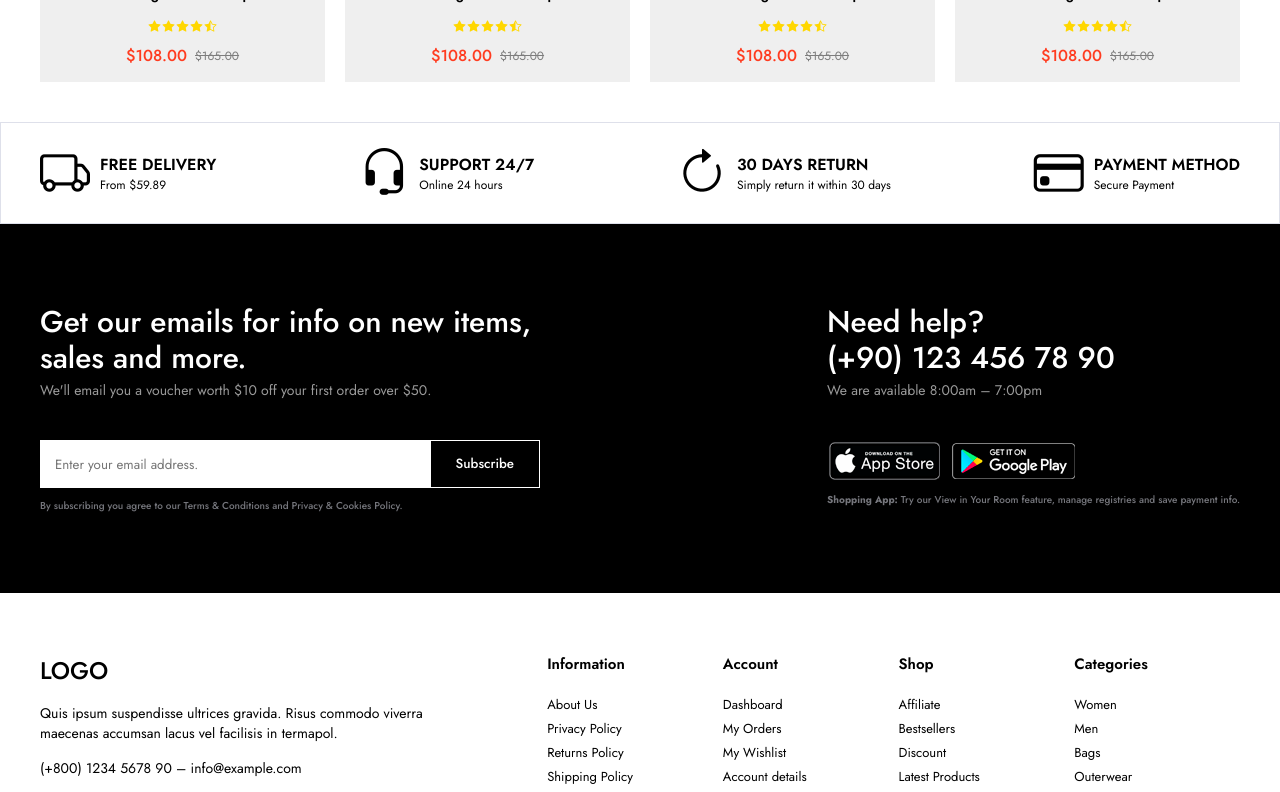
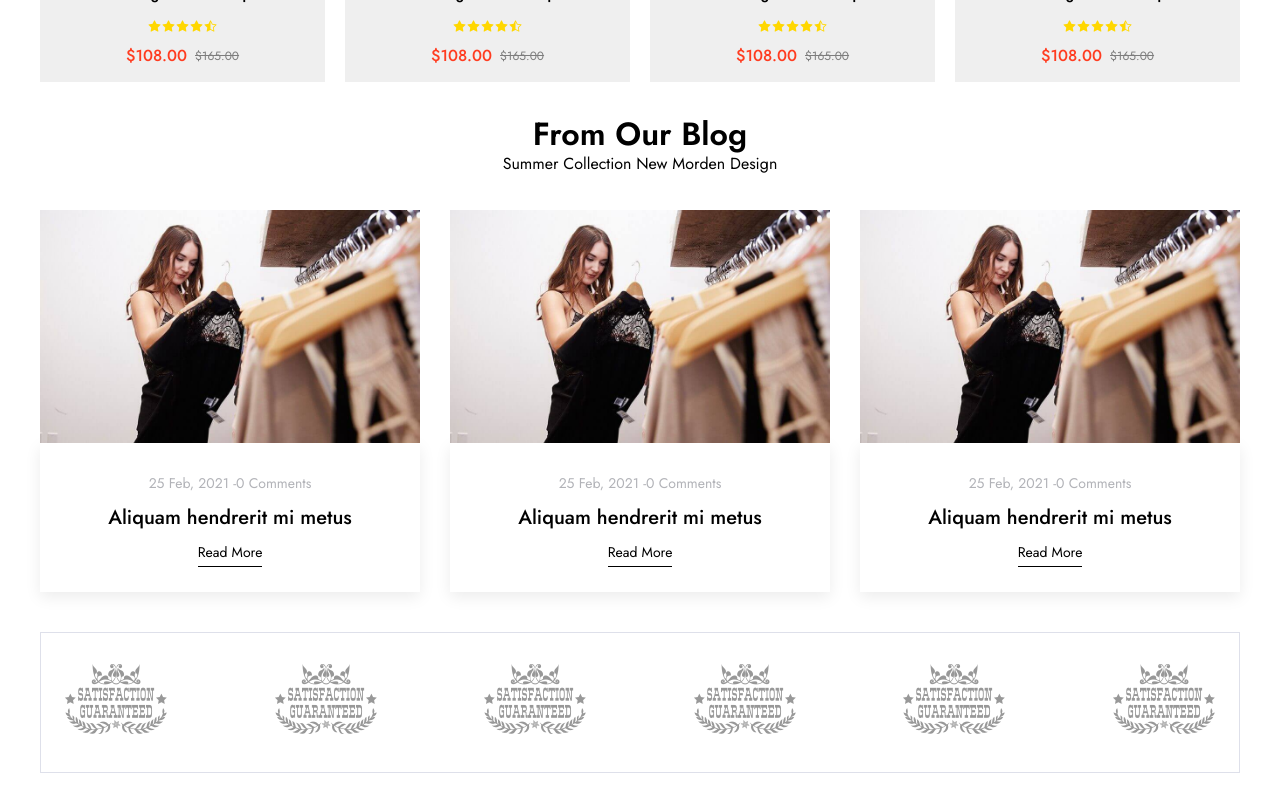
Before and after one commit to gkhanyildirim/react-e-commerce, a React (Vite) app in the folder client/: page / in a window 1280 px wide. Shown: the part 3060-3852 px from the top of the page. Built offline with nearby package versions, Linux system fonts and the light colour scheme.

Commit message:
blogs and brands completed

```diff
--- a/client/src/App.jsx
+++ b/client/src/App.jsx
@@ -6,6 +6,8 @@
 import Slider from "./components/Slider/Slider";
 import "./App.css";
 import Campaigns from "./components/Campaigns/Campaigns";
+import Blogs from "./components/Blogs/Blogs";
+import Brands from "./components/Brands/Brands";
 
 function App() {
   return (
@@ -16,6 +18,8 @@
       <Products />
       <Campaigns />
       <Products />
+      <Blogs />
+      <Brands />
       <Policy />
       <Footer />
     </>
--- /dev/null
+++ b/client/src/components/Blogs/BlogItem.jsx
@@ -0,0 +1,26 @@
+import "./blogitem.css"
+
+const BlogItem = () => {
+  return (
+    <li className="blog-item">
+    <a href="#" className="blog-image">
+      <img src="img/blogs/blog1.jpg" alt="" />
+    </a>
+    <div className="blog-info">
+      <div className="blog-info-top">
+        <span>25 Feb, 2021 </span>
+        -
+        <span>0 Comments</span>
+      </div>
+      <div className="blog-info-center">
+        <a href="#">Aliquam hendrerit mi metus</a>
+      </div>
+      <div className="blog-info-bottom">
+        <a href="#">Read More</a>
+      </div>
+    </div>
+  </li>
+  )
+}
+
+export default BlogItem
--- /dev/null
+++ b/client/src/components/Blogs/Blogs.jsx
@@ -0,0 +1,21 @@
+import BlogItem from "./BlogItem"
+import "./blogs.css"
+const Blogs = () => {
+  return (
+    <section className="blogs">
+    <div className="container">
+      <div className="section-title">
+        <h2>From Our Blog</h2>
+        <p>Summer Collection New Morden Design</p>
+      </div>
+      <ul className="blog-list">
+       <BlogItem />
+       <BlogItem />
+       <BlogItem />
+      </ul>
+    </div>
+  </section>
+  )
+}
+
+export default Blogs
--- /dev/null
+++ b/client/src/components/Blogs/blogitem.css
@@ -0,0 +1,40 @@
+.blog-list .blog-image {
+    display: flex;
+  }
+
+  .blog-list .blog-image img {
+    width: 100%;
+  }
+
+  .blog-item .blog-info {
+    padding: 30px 10px 25px 10px;
+    display: flex;
+    flex-direction: column;
+    align-items: center;
+    box-shadow: 0 5px 15px rgb(0 0 0 / 8%);
+  }
+
+  .blog-item .blog-info-top {
+    font-size: 14px;
+    color: #b2b3b8;
+    margin-bottom: 10px;
+  }
+
+  .blog-item .blog-info-center a {
+      font-size: 20px;
+      margin-bottom: 20px;
+      font-weight: 500;
+  }
+
+  .blog-item .blog-info-bottom a {
+      font-size: 14px;
+      border-bottom: 1px solid;
+      padding-bottom: 4px;
+      margin-top: 10px;
+      display: inline-block;
+      transition: .2s ease color;
+  }
+
+  .blog-item .blog-info-bottom a:hover {
+      color: #1367ef;
+  }
--- /dev/null
+++ b/client/src/components/Blogs/blogs.css
@@ -0,0 +1,11 @@
+/*! blogs start  */
+.blogs {
+    margin-bottom: 30px;
+  }
+
+  .blogs .blog-list {
+    display: grid;
+    grid-template-columns: 1fr 1fr 1fr;
+    gap: 30px;
+  }
+  /*! blogs end  */
--- /dev/null
+++ b/client/src/components/Brands/BrandItem.jsx
@@ -0,0 +1,13 @@
+import "./branditem.css"
+
+const BrandItem = () => {
+  return (
+    <li className="brand-item">
+          <a href="#">
+            <img src="img/brands/brand1.png" alt="" />
+          </a>
+        </li>
+  )
+}
+
+export default BrandItem
--- /dev/null
+++ b/client/src/components/Brands/Brands.jsx
@@ -0,0 +1,21 @@
+import BrandItem from "./BrandItem"
+import "./brands.css"
+
+const Brands = () => {
+  return (
+    <section className="brands">
+    <div className="container">
+      <ul className="brand-list">
+        <BrandItem />
+        <BrandItem />
+        <BrandItem />
+        <BrandItem />
+        <BrandItem />
+        <BrandItem />
+      </ul>
+    </div>
+  </section>
+  )
+}
+
+export default Brands
--- /dev/null
+++ b/client/src/components/Brands/brands.css
@@ -0,0 +1,22 @@
+/*! brands start  */
+.brands {
+    margin: 40px 0;
+  }
+
+  .brand-list {
+    display: flex;
+    justify-content: space-between;
+    flex-wrap: wrap;
+    border: 1px solid #dee0ea;
+    padding: 30px 5px;
+  }
+
+  .brand-list .brand-item {
+    opacity: 0.4;
+    transition: 0.2s ease opacity;
+  }
+
+  .brand-list .brand-item:hover {
+    opacity: 1;
+  }
+  /*! brands end  */
```
Also changed, not shown: client/src/components/Brands/branditem.css (added).
